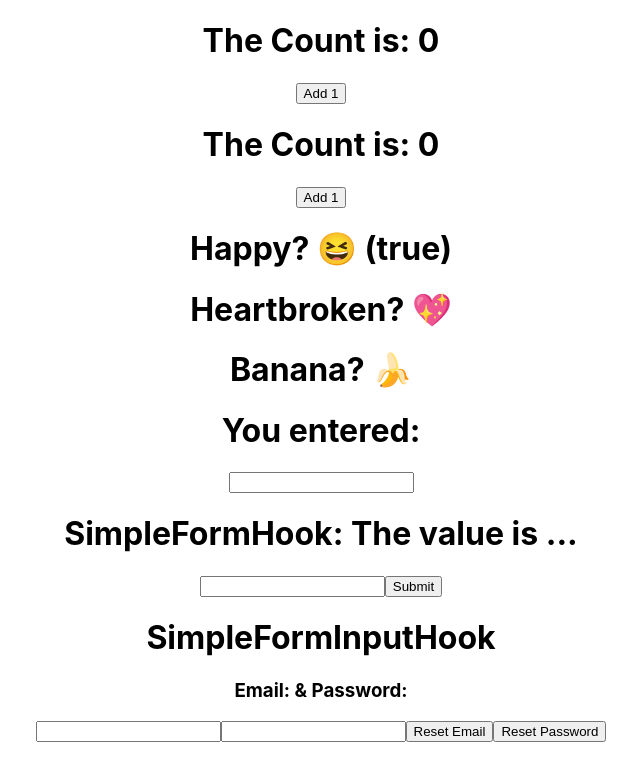
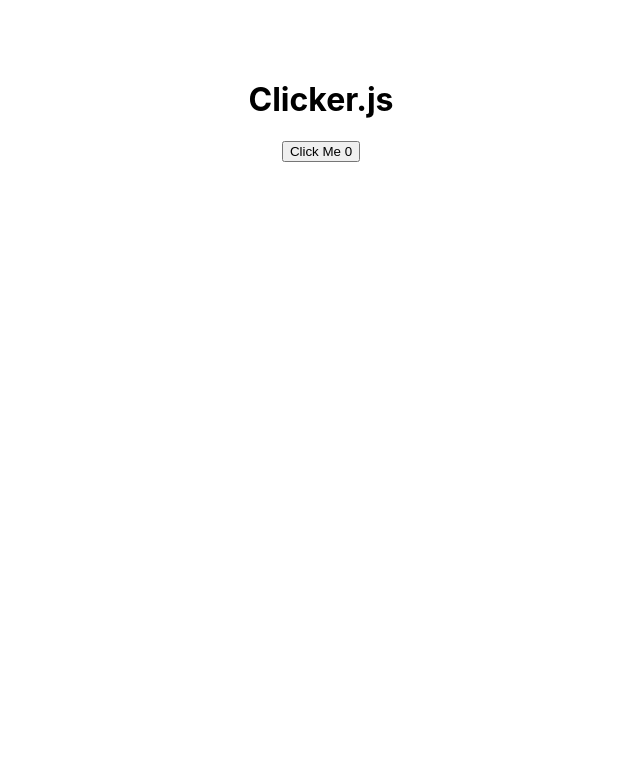
Before and after one commit to super8989/React_hooks_intro, a React (Create React App) app: page / in a window 1280 px wide. Shown: the top 780 px of the page, without its empty margins (319-959 px from the left). Built offline with nearby package versions, Linux system fonts and the light colour scheme.

Commit message:
created Clicker.js for useEfffect demo

```diff
--- a/src/App.js
+++ b/src/App.js
@@ -4,18 +4,21 @@
 import Toggler from "./Toggler";
 import SimpleFormClass from "./SimpleFormClass";
 import SimpleFormHooks from "./SimpleFormHooks";
+import SimpleFormInputHook from "./SimpleFormInputHook";
+import Clicker from "./Clicker";
+
 import "./App.css";
-import SimpleFormInputHook from "./SimpleFormInputHook";
 
 function App() {
 	return (
 		<div className='App'>
-			<CounterClass />
+			{/* <CounterClass />
 			<CounterHooks />
 			<Toggler />
 			<SimpleFormClass />
 			<SimpleFormHooks />
-			<SimpleFormInputHook />
+			<SimpleFormInputHook /> */}
+			<Clicker />
 		</div>
 	);
 }
--- /dev/null
+++ b/src/Clicker.js
@@ -0,0 +1,18 @@
+import React, { useState, useEffect } from "react";
+
+function Clicker() {
+	const [count, setCount] = useState(0);
+
+	useEffect(() => {
+		document.title = `You clicked ${count} times`;
+	});
+
+	return (
+		<div>
+			<h1>Clicker.js</h1>
+			<button onClick={() => setCount(count + 1)}>Click Me {count} </button>
+		</div>
+	);
+}
+
+export default Clicker;
--- a/src/index.css
+++ b/src/index.css
@@ -1,13 +1,13 @@
 body {
-  margin: 0;
-  font-family: -apple-system, BlinkMacSystemFont, 'Segoe UI', 'Roboto', 'Oxygen',
-    'Ubuntu', 'Cantarell', 'Fira Sans', 'Droid Sans', 'Helvetica Neue',
-    sans-serif;
-  -webkit-font-smoothing: antialiased;
-  -moz-osx-font-smoothing: grayscale;
+	margin: 5rem;
+	font-family: -apple-system, BlinkMacSystemFont, "Segoe UI", "Roboto", "Oxygen",
+		"Ubuntu", "Cantarell", "Fira Sans", "Droid Sans", "Helvetica Neue",
+		sans-serif;
+	-webkit-font-smoothing: antialiased;
+	-moz-osx-font-smoothing: grayscale;
 }
 
 code {
-  font-family: source-code-pro, Menlo, Monaco, Consolas, 'Courier New',
-    monospace;
+	font-family: source-code-pro, Menlo, Monaco, Consolas, "Courier New",
+		monospace;
 }
```
